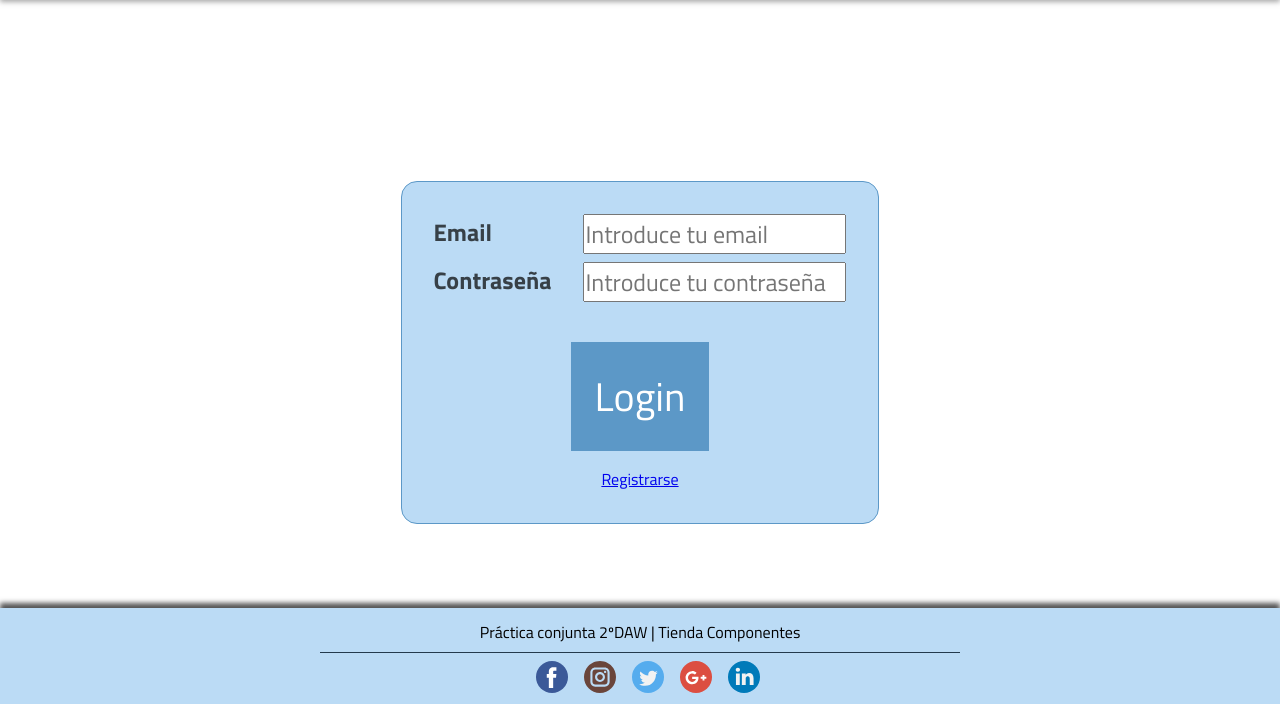
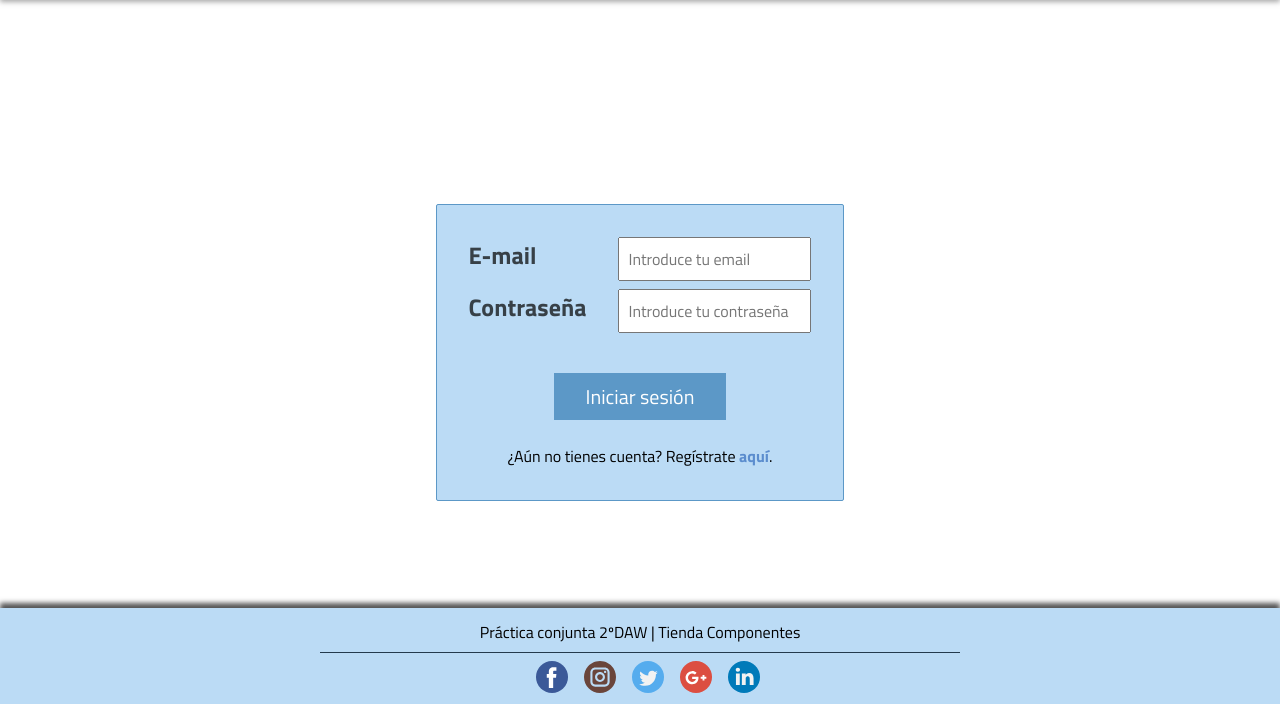
Before and after one commit to javiermr23/tienda, a PHP site: page /login.php in a window 1280 px wide. Shown: the part 96-800 px from the top of the page. Run offline with PHP 8.4, Linux system fonts and the light colour scheme.

Commit message:
Solucionados problemas a la hora de registrarse

```diff
--- a/class/Usuario.php
+++ b/class/Usuario.php
@@ -100,8 +100,8 @@
         }
 
         public static function registrarUsuario($datos){
-            $sql = "INSERT INTO usuario (nombre, apellidos, email, contrasena, telefono, direccion, provincia, localidad, codigo_postal)
-            VALUES (:nombre, :apellidos, :email, :contrasena, :telefono, :direccion, :provincia, :localidad, :postal)";
+            $sql = "INSERT INTO usuario (nombre, apellidos, dni, email, contrasena, telefono, direccion, provincia, localidad, codigo_postal)
+            VALUES (:nombre, :apellidos, :dni, :email, :contrasena, :telefono, :direccion, :provincia, :localidad, :postal)";
 
             try {
                 Database::$conexion->beginTransaction();
@@ -109,6 +109,7 @@
 
                 $stmt->bindValue(":nombre", $datos['nombre'], PDO::PARAM_STR);
                 $stmt->bindValue(":apellidos", $datos['apellidos'], PDO::PARAM_STR);
+                $stmt->bindValue(":dni", $datos['dni'], PDO::PARAM_STR);
                 $stmt->bindValue(":email", $datos['email'], PDO::PARAM_STR);
                 $stmt->bindValue(":contrasena", password_hash($datos['contrasena'], PASSWORD_DEFAULT), PDO::PARAM_STR);
                 $stmt->bindValue(":telefono", $datos['telefono'], PDO::PARAM_INT);
--- a/cuenta.php
+++ b/cuenta.php
@@ -1,6 +1,6 @@
 
 <?php
-    require "./class/init.php";
+    require "./php/init.php";
 
     $totalFactura = 0.0;
     define('IVA', 0.21);
@@ -19,7 +19,7 @@
 </head>
 <body>
     <?php
-        require "./cabecera.php";
+        require "./html/cabecera.php";
     ?>
 
     <main>
--- a/login.php
+++ b/login.php
@@ -20,7 +20,7 @@
     <main>
     <form action="" method="post">
         <div>
-            <label for="mail"><b>Email</b></label>
+            <label for="mail"><b>E-mail</b></label>
             <input type="text" placeholder="Introduce tu email" name="mail" required="required">
         </div>
         <div>
@@ -28,9 +28,9 @@
             <input type="password" placeholder="Introduce tu contraseña" name="psw" required="required">
         </div>
         <div>
-            <button type="submit">Login</button>
+            <button type="submit">Iniciar sesión</button>
         </div>
-        <a href="./registro/registro.php">Registrarse</a>
+        <p class="registrarse">¿Aún no tienes cuenta? Regístrate <a href="./registro/registro.php">aquí</a>.</p>
         <?php
             if($_SERVER['REQUEST_METHOD'] == 'POST'){
                 if(isset($_REQUEST['mail']) && isset($_REQUEST['psw'])){
--- a/logout.php
+++ b/logout.php
@@ -1,6 +1,6 @@
 
 <?php
-    require "./class/init.php";
+    require "./php/init.php";
 
     session_destroy();
     header("Location: ./index.php");
--- a/registro/desktop.ini
+++ /dev/null
@@ -1,4 +0,0 @@
-[.ShellClassInfo]
-InfoTip=Esta carpeta se ha compartido online.
-IconFile=C:\Program Files\Google\Drive\googledrivesync.exe
-IconIndex=16
--- a/registro/registro.php
+++ b/registro/registro.php
@@ -20,7 +20,7 @@
         if (empty($errores)) {
             if (!Usuario::existeUsuario($_POST['email'])) {
                 if (Usuario::registrarUsuario($_POST)) {
-                    // Iniciar sesión y redireccionar
+                    header("Location: ../login.php");
                 }
                 else {
                     array_push($errores, "Ha habido un problema para registrarte. Por favor, inténtelo de nuevo.");
@@ -102,7 +102,6 @@
                     <input type="text" name="postal" id="postal" value="<?= $postal ?>"/>
                 </div>
                 <button>
-                    <img src="" alt=""/>
                     <span>Registrarse</span>
                 </button>
             </form>
--- a/resources/css/login.css
+++ b/resources/css/login.css
@@ -10,7 +10,7 @@ main{
 main form{
     background-color: #BBDBF5;
     border: 1px solid #5c98c7;
-    border-radius: 1rem;
+    border-radius: 2px;
     padding: 2rem;
 }
 main form>div{
@@ -24,23 +24,32 @@ main form label{
 }
 main form input{
     margin-left: 2rem;
-    font-size: 1.5rem;
+    font-size: 1rem;
+    padding: .5rem;
 }
-main form button{
+main form button {
     background-color: #5c98c7;
-    padding: 1.5rem;
+    cursor: pointer;
+    padding: .5rem 2rem;
     border: none;
     color: white;
-    font-size: 2.5rem;
+    font-size: 1.25rem;
     margin: 2rem auto 0.5rem auto;
+    transition: background-color .2s;
 }
-main form a{
-    text-align: center;
-    display: block;
-    margin: 0 auto;
+main form button:hover {
+    background-color: #5b8dce;
 }
-main form>p{
+main form > p{
     margin-top: 1rem;
     text-align: center;
     color: orangered;
 }
+main form .registrarse {
+    color: black;
+}
+main form a {
+    color: #5b8dce;
+    font-weight: bolder;
+    text-decoration: none;
+}
```
Also changed, not shown: pedido.php (+4 -3 lines), registro/style.css (+20 -8 lines).
